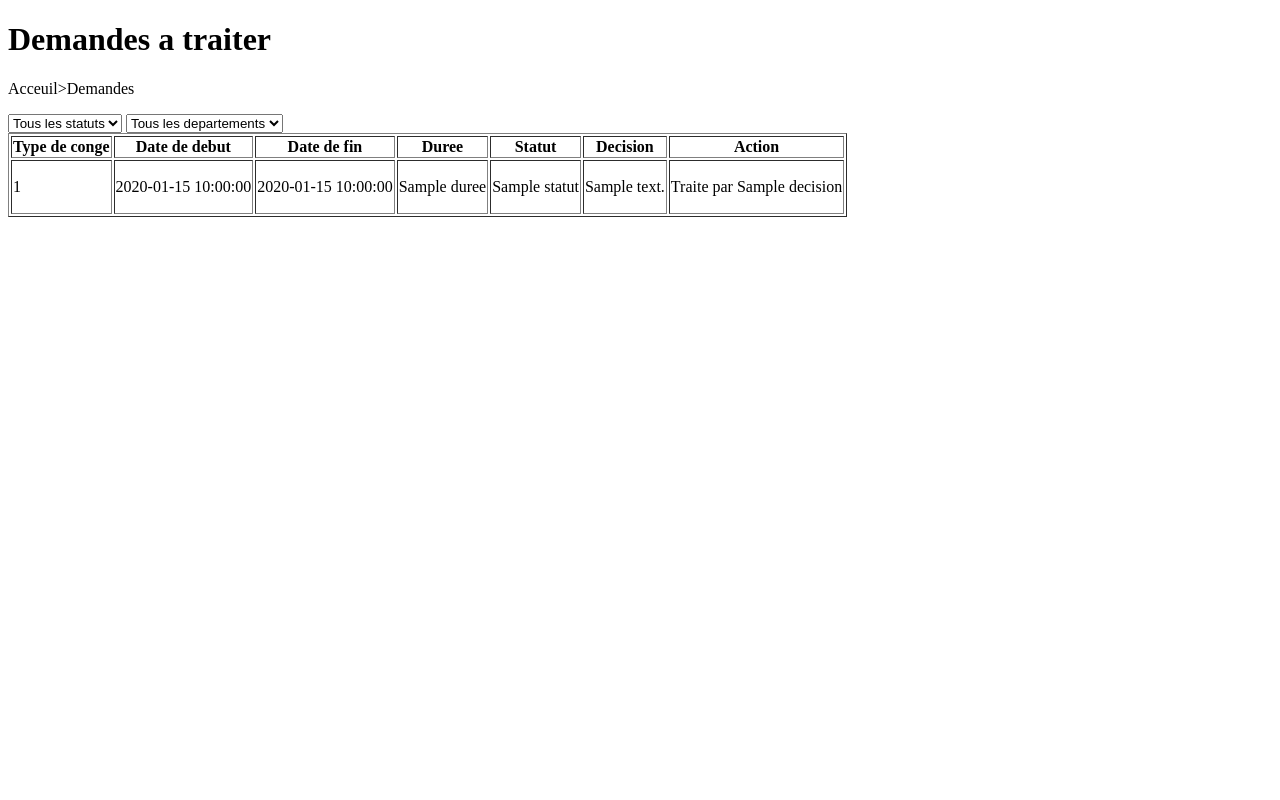
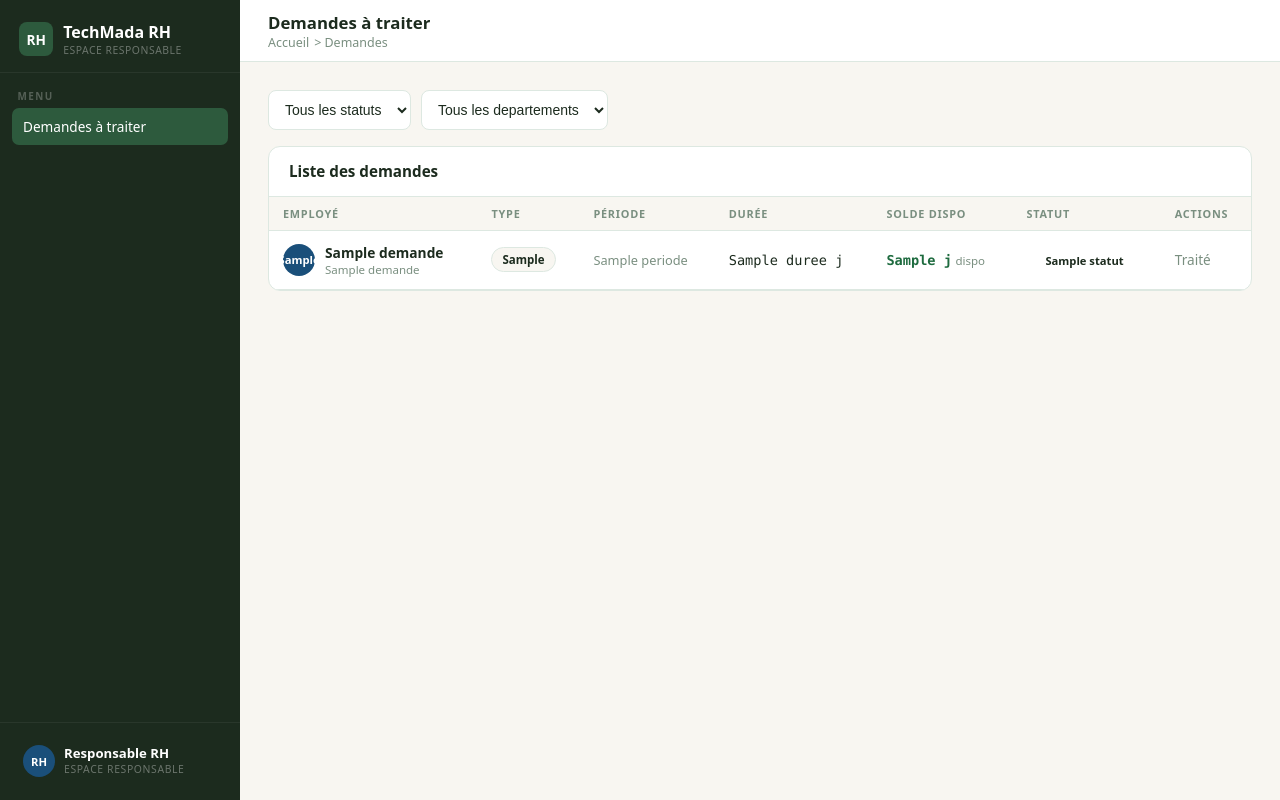
Before and after one commit to mitty-ambi/Conge, a CodeIgniter 4 app: the page made by app/Views/demande/index.php in a window 1280 px wide. Run offline with PHP 8.4 and a stand-in for CodeIgniter, Linux system fonts and the light colour scheme; the template is opened without the code that fills it: most values are stand-ins (such as "Sample title", 1, 10 or a date in 2020); some libraries are stand-ins or nearby versions.

Commit message:
commit
commit

```diff
--- a/app/Config/App.php
+++ b/app/Config/App.php
@@ -16,7 +16,7 @@ class App extends BaseConfig
      *
      * E.g., http://example.com/
      */
-    public string $baseURL = 'http://localhost:8081/';
+    public string $baseURL = 'http://localhost:8080/';
 
     /**
      * Allowed Hostnames in the Site URL other than the hostname in the baseURL.
--- a/app/Config/Database.php
+++ b/app/Config/Database.php
@@ -26,7 +26,7 @@ class Database extends Config
      */
     public array $default = [
         'DSN' => '',
-        'database' => WRITEPATH . 'Conge1.db',  // SQLite database file path
+        'database' => ROOTPATH . 'Conge.db',  // SQLite database file path
         'DBDriver' => 'SQLite3',
         'DBPrefix' => '',
         'pConnect' => false,
--- a/app/Models/SoldeModel.php
+++ b/app/Models/SoldeModel.php
@@ -4,7 +4,8 @@
     class SoldeModel extends Model{
         protected $table = 'Solde';
         protected $primaryKey = 'id_solde';
-        protected $fillable = ['valeur','id_user', 'id_type'];
+        protected $allowedFields = ['valeur', 'id_user', 'id_type'];
+        protected $useTimestamps = false;
 
         public function getSoldeByUserIdByType($id_user, $id_type)
         {
--- a/app/Views/demande/index.php
+++ b/app/Views/demande/index.php
@@ -4,216 +4,320 @@
     <meta charset="UTF-8">
     <meta name="viewport" content="width=device-width, initial-scale=1.0">
     <title>Document</title>
+    <link rel="stylesheet" href="/assets/css/responsable.css">
 </head>
 <body>
-    <h1>Demandes a traiter</h1>
-    <p>Acceuil>Demandes</p>
-    <select name="StatutDemande" id="statutdemande" onchange="getdonneesstatut()">
+    <div class="app-wrap">
+        <aside class="sidebar">
+            <div class="sidebar-brand">
+                <div class="sidebar-logo-icon">RH</div>
+                <div class="sidebar-brand-name">TechMada RH<span>Espace responsable</span></div>
+            </div>
+            <div class="sidebar-section">Menu</div>
+            <ul class="sidebar-nav">
+                <li><a href="/demande" class="active">Demandes à traiter</a></li>
+            </ul>
+            <div class="sidebar-user">
+                <div class="s-user-row">
+                    <div class="avatar av-blue">RH</div>
+                    <div>
+                        <div class="user-name">Responsable RH</div>
+                        <div class="user-role">Espace responsable</div>
+                    </div>
+                </div>
+            </div>
+        </aside>
+
+        <div class="main">
+            <div class="topbar">
+                <div>
+                    <div class="topbar-title">Demandes à traiter</div>
+                    <div class="topbar-breadcrumb"><a href="/demande">Accueil</a> &gt; Demandes</div>
+                </div>
+            </div>
+
+            <div class="content">
+                <div style="display:flex;gap:10px;flex-wrap:wrap;align-items:center">
+                    <select class="f-select" name="StatutDemande" id="statutdemande" onchange="getdonneesstatut()">
                         <option value="-1">Tous les statuts</option>
                         <?php foreach($statuts as $statut): ?>
                             <option value="<?= $statut['id_statut'] ?>"><?= $statut['libelle'] ?></option>
                         <?php endforeach; ?>
                     </select>
-    <select name="DepartementDemande" id="departementdemande" onchange="getdonneesdepartement()">
+                    <select class="f-select" name="DepartementDemande" id="departementdemande" onchange="getdonneesdepartement()">
                         <option value="-1">Tous les departements</option>
                         <?php foreach($departements as $departement): ?>
                             <option value="<?= $departement['id_departement'] ?>"><?= $departement['libelle'] ?></option>
                         <?php endforeach; ?>
                     </select>
-    <table border="1" id=tabledemandes>
+                </div>
+
+                <div class="data-card">
+                    <div class="data-card-head"><h3>Liste des demandes</h3></div>
+                    <table class="tbl" id="tabledemandes">
+                        <thead>
                             <tr>
-            <th>Type de conge</th>
-            <th>Date de debut</th>
-            <th>Date de fin</th>
-            <th>Duree</th>
+                                <th>Employé</th>
+                                <th>Type</th>
+                                <th>Période</th>
+                                <th>Durée</th>
+                                <th>Solde dispo</th>
                                 <th>Statut</th>
-            <th>Decision</th>
-            <th>Action</th>
+                                <th>Actions</th>
                             </tr>
+                        </thead>
+                        <tbody>
                             <?php foreach($demandes as $demande): ?>
+                            <?php
+                                $statutLib = $demande['statut'] ?? '';
+                                $statutClass = '';
+                                if ($statutLib === 'En attente') {
+                                    $statutClass = 's-attente';
+                                } elseif ($statutLib === 'Accepté' || $statutLib === 'Approuvé' || $statutLib === 'Approuvée') {
+                                    $statutClass = 's-approuvee';
+                                } elseif ($statutLib === 'Refusé' || $statutLib === 'Refusée') {
+                                    $statutClass = 's-refusee';
+                                }
+                                $decisionNom = is_array($demande['decision'] ?? null) ? ($demande['decision']['Nom'] ?? '') : '';
+                                $employeNom = $demande['employe_nom'] ?? '';
+                                $departementNom = $demande['departement_nom'] ?? '';
+                                $typeLibelle = $demande['type_libelle'] ?? ($demande['id_type'] ?? '');
+                                $typeClass = $demande['type_class'] ?? '';
+                                $periodeAff = $demande['periode'] ?? (($demande['date_debut'] ?? '') . ' – ' . ($demande['date_fin'] ?? ''));
+                                $soldeDispo = $demande['solde_dispo'] ?? null;
+                            ?>
                             <tr>
-            <td><?= $demande['id_type'] ?></td>
-            <td><?= $demande['date_debut'] ?></td>
-            <td><?= $demande['date_fin'] ?></td>
-            <td><?= $demande['duree'] ?></td>
-            <td><?= $demande['statut'] ?></td>
-            <td><?= $demande['decision'] ?></td>
                                 <td>
-                <?php if($demande['statut'] == 'En attente'): ?>
+                                    <div class="profile-row">
+                                        <div class="avatar av-blue" style="width:32px;height:32px;font-size:.7rem"><?= htmlspecialchars($demande['employe_initials'] ?? 'U') ?></div>
+                                        <div class="profile-info">
+                                            <div class="pname"><?= $employeNom ?></div>
+                                            <div class="pdept"><?= $departementNom ?></div>
+                                        </div>
+                                    </div>
+                                </td>
+                                <td><span class="type-badge <?= $typeClass ?>"><?= $typeLibelle ?></span></td>
+                                <td class="td-muted" style="font-size:.8rem"><?= $periodeAff ?></td>
+                                <td class="td-mono"><?= ($demande['duree'] ?? '') ?> j</td>
+                                <td>
+                                    <?php if ($soldeDispo === null || $soldeDispo === ''): ?>
+                                        <span class="td-muted">—</span>
+                                    <?php else: ?>
+                                        <span class="td-mono" style="color:var(--success);font-weight:650"><?= $soldeDispo ?> j</span>
+                                        <span class="td-muted" style="font-size:.72rem"> dispo</span>
+                                    <?php endif; ?>
+                                </td>
+                                <td><span class="statut <?= $statutClass ?>"><?= $statutLib ?></span></td>
+                                <td>
+                                    <?php if($statutLib == 'En attente'): ?>
+                                        <div class="action-btns">
+                                            <?php if($demande['duree'] < $soldeDispo) {?>
                                             <form action="/demande/accepter/<?= $demande['id_demande'] ?>" method="post" style="display:inline;">
-                        <button type="submit">Accepter</button>
+                                                <button class="btn-sm btn-approve" type="submit">Accepter</button>
                                             </form>
+                                            <?php }?>
                                             <form action="/demande/refuser/<?= $demande['id_demande'] ?>" method="post" style="display:inline;">
-                        <button type="submit">Refuser</button>
+                                                <button class="btn-sm btn-refuse" type="submit">Refuser</button>
                                             </form>
+                                        </div>
                                     <?php else: ?>
-                    <p>Traite par <?= $demande['decision']['Nom']?></p>
+                                        <p class="td-muted" style="margin:0">Traité</p>
                                     <?php endif; ?>
                                 </td>
                             </tr>
                             <?php endforeach; ?>
+                        </tbody>
+                    </table>
+                </div>
+            </div>
+        </div>
+    </div>
+
     <script>
-            function getdonneesstatut() {
-                var xhr = new XMLHttpRequest();
-                var statutId = document.getElementById('statutdemande').value;
-                if (String(statutId) === '-1') {
-                    statutId = 0;
+        function valOrEmpty(v) {
+            return (v === null || v === undefined) ? '' : String(v);
         }
 
-                xhr.open('GET', '/demande/statut/' + encodeURIComponent(statutId), true);
-                xhr.setRequestHeader('X-Requested-With', 'XMLHttpRequest');
-                xhr.onload = function() {
-                    if (xhr.status === 200) {
-                        var payload;
-                        try {
-                            payload = JSON.parse(xhr.responseText);
-                        } catch (e) {
-                            console.error('Reponse JSON invalide', e, xhr.responseText);
-                            return;
-                        }
-
-                        var demandes = (payload && Array.isArray(payload.demandes)) ? payload.demandes : [];
+        function renderDemandes(demandes) {
             var table = document.getElementById('tabledemandes');
             if (!table) return;
-
-                        while (table.rows.length > 1) {
-                            table.deleteRow(1);
-                        }
+            var tbody = (table.tBodies && table.tBodies[0]) ? table.tBodies[0] : table;
+            tbody.innerHTML = '';
 
             for (var i = 0; i < demandes.length; i++) {
                 var d = demandes[i] || {};
-                            var row = table.insertRow(-1);
+                var row = document.createElement('tr');
 
-                            var cellType = row.insertCell(0);
-                            var cellDebut = row.insertCell(1);
-                            var cellFin = row.insertCell(2);
-                            var cellDuree = row.insertCell(3);
-                            var cellStatut = row.insertCell(4);
-                            var cellDecision = row.insertCell(5);
-                            var cellAction = row.insertCell(6);
+                var cellEmploye = document.createElement('td');
+                var cellType = document.createElement('td');
+                var cellPeriode = document.createElement('td');
+                var cellDuree = document.createElement('td');
+                var cellSolde = document.createElement('td');
+                var cellStatut = document.createElement('td');
+                var cellAction = document.createElement('td');
 
-                            cellType.textContent = d.id_type ?? '';
-                            cellDebut.textContent = d.date_debut ?? '';
-                            cellFin.textContent = d.date_fin ?? '';
-                            cellDuree.textContent = d.duree ?? '';
-                            cellStatut.textContent = d.statut ?? '';
+                // Employé
+                var profileRow = document.createElement('div');
+                profileRow.className = 'profile-row';
+                var avatar = document.createElement('div');
+                avatar.className = 'avatar av-blue';
+                avatar.style.width = '32px';
+                avatar.style.height = '32px';
+                avatar.style.fontSize = '.7rem';
+                avatar.textContent = valOrEmpty(d.employe_initials || 'U');
+                var profileInfo = document.createElement('div');
+                profileInfo.className = 'profile-info';
+                var pname = document.createElement('div');
+                pname.className = 'pname';
+                pname.textContent = valOrEmpty(d.employe_nom);
+                var pdept = document.createElement('div');
+                pdept.className = 'pdept';
+                pdept.textContent = valOrEmpty(d.departement_nom);
+                profileInfo.appendChild(pname);
+                profileInfo.appendChild(pdept);
+                profileRow.appendChild(avatar);
+                profileRow.appendChild(profileInfo);
+                cellEmploye.appendChild(profileRow);
 
+                // Type
+                var typeSpan = document.createElement('span');
+                typeSpan.className = 'type-badge ' + valOrEmpty(d.type_class);
+                typeSpan.textContent = valOrEmpty(d.type_libelle || d.id_type);
+                cellType.appendChild(typeSpan);
+
+                // Période
+                cellPeriode.className = 'td-muted';
+                cellPeriode.style.fontSize = '.8rem';
+                cellPeriode.textContent = valOrEmpty(d.periode || (valOrEmpty(d.date_debut) + ' – ' + valOrEmpty(d.date_fin)));
+
+                // Durée
+                cellDuree.className = 'td-mono';
+                cellDuree.textContent = valOrEmpty(d.duree) ? (valOrEmpty(d.duree) + ' j') : '';
+
+                // Solde dispo
+                if (d.solde_dispo === null || d.solde_dispo === undefined || d.solde_dispo === '') {
+                    var soldeMuted = document.createElement('span');
+                    soldeMuted.className = 'td-muted';
+                    soldeMuted.textContent = '—';
+                    cellSolde.appendChild(soldeMuted);
+                } else {
+                    var soldeVal = document.createElement('span');
+                    soldeVal.className = 'td-mono';
+                    soldeVal.style.color = 'var(--success)';
+                    soldeVal.style.fontWeight = '650';
+                    soldeVal.textContent = valOrEmpty(d.solde_dispo) + ' j';
+                    var soldeTxt = document.createElement('span');
+                    soldeTxt.className = 'td-muted';
+                    soldeTxt.style.fontSize = '.72rem';
+                    soldeTxt.textContent = ' dispo';
+                    cellSolde.appendChild(soldeVal);
+                    cellSolde.appendChild(soldeTxt);
+                }
+
+                // Statut
+                var statutText = valOrEmpty(d.statut);
+                var statutSpan = document.createElement('span');
+                var statutClass = '';
+                if (statutText === 'En attente') {
+                    statutClass = 's-attente';
+                } else if (statutText === 'Accepté' || statutText === 'Approuvé' || statutText === 'Approuvée') {
+                    statutClass = 's-approuvee';
+                } else if (statutText === 'Refusé' || statutText === 'Refusée') {
+                    statutClass = 's-refusee';
+                }
+                statutSpan.className = 'statut ' + statutClass;
+                statutSpan.textContent = statutText;
+                cellStatut.appendChild(statutSpan);
+
+                // Actions
                 var decisionNom = (d.decision && d.decision.Nom) ? d.decision.Nom : '';
-                            cellDecision.textContent = decisionNom;
+                if (statutText === 'En attente') {
+                    var actionWrap = document.createElement('div');
+                    actionWrap.className = 'action-btns';
 
-                            if ((d.statut ?? '') === 'En attente') {
                     var formAcc = document.createElement('form');
-                                formAcc.action = '/demande/accepter/' + encodeURIComponent(d.id_demande ?? '');
+                    formAcc.action = '/demande/accepter/' + encodeURIComponent(valOrEmpty(d.id_demande));
                     formAcc.method = 'post';
                     formAcc.style.display = 'inline';
 
                     var btnAcc = document.createElement('button');
                     btnAcc.type = 'submit';
                     btnAcc.textContent = 'Accepter';
+                    btnAcc.className = 'btn-sm btn-approve';
                     formAcc.appendChild(btnAcc);
 
                     var formRef = document.createElement('form');
-                                formRef.action = '/demande/refuser/' + encodeURIComponent(d.id_demande ?? '');
+                    formRef.action = '/demande/refuser/' + encodeURIComponent(valOrEmpty(d.id_demande));
                     formRef.method = 'post';
                     formRef.style.display = 'inline';
 
                     var btnRef = document.createElement('button');
                     btnRef.type = 'submit';
                     btnRef.textContent = 'Refuser';
+                    btnRef.className = 'btn-sm btn-refuse';
                     formRef.appendChild(btnRef);
 
-                                cellAction.appendChild(formAcc);
-                                cellAction.appendChild(formRef);
+                    actionWrap.appendChild(formAcc);
+                    actionWrap.appendChild(formRef);
+                    cellAction.appendChild(actionWrap);
                 } else {
                     var p = document.createElement('p');
-                                p.textContent = decisionNom ? ('Traite par ' + decisionNom) : 'Traite';
+                    p.textContent = decisionNom ? ('Traité par ' + decisionNom) : 'Traité';
+                    p.className = 'td-muted';
+                    p.style.margin = '0';
                     cellAction.appendChild(p);
                 }
+
+                row.appendChild(cellEmploye);
+                row.appendChild(cellType);
+                row.appendChild(cellPeriode);
+                row.appendChild(cellDuree);
+                row.appendChild(cellSolde);
+                row.appendChild(cellStatut);
+                row.appendChild(cellAction);
+                tbody.appendChild(row);
             }
         }
-                };
-                xhr.send();
-            }
-            function getdonneesdepartement() {
+
+        function requestAndRender(url) {
             var xhr = new XMLHttpRequest();
-                var departementId = document.getElementbyId("departementdemande").value;
-                if (String(statutId) === '-1') {
-                    statutId = 0;
-                }
-
-                xhr.open('GET', '/demande/departement/' + encodeURIComponent(statutId), true);
+            xhr.open('GET', url, true);
             xhr.setRequestHeader('X-Requested-With', 'XMLHttpRequest');
             xhr.onload = function() {
-                    if (xhr.status === 200) {
+                if (xhr.status !== 200) {
+                    console.error('Erreur AJAX', xhr.status, xhr.responseText);
+                    return;
+                }
                 var payload;
                 try {
                     payload = JSON.parse(xhr.responseText);
                 } catch (e) {
-                            console.error('Reponse JSON invalide', e, xhr.responseText);
+                    console.error('Réponse JSON invalide', e, xhr.responseText);
                     return;
                 }
-
                 var demandes = (payload && Array.isArray(payload.demandes)) ? payload.demandes : [];
-                        var table = document.getElementById('tabledemandes');
-                        if (!table) return;
-
-                        while (table.rows.length > 1) {
-                            table.deleteRow(1);
+                renderDemandes(demandes);
+            };
+            xhr.onerror = function() {
+                console.error('Erreur réseau AJAX');
+            };
+            xhr.send();
         }
 
-                        for (var i = 0; i < demandes.length; i++) {
-                            var d = demandes[i] || {};
-                            var row = table.insertRow(-1);
+        function getdonneesstatut() {
+            var statutId = document.getElementById('statutdemande').value;
+            if (String(statutId) === '-1') {
+                statutId = 0;
+            }
+            requestAndRender('/demande/statut/' + encodeURIComponent(statutId));
+        }
 
-                            var cellType = row.insertCell(0);
-                            var cellDebut = row.insertCell(1);
-                            var cellFin = row.insertCell(2);
-                            var cellDuree = row.insertCell(3);
-                            var cellStatut = row.insertCell(4);
-                            var cellDecision = row.insertCell(5);
-                            var cellAction = row.insertCell(6);
-
-                            cellType.textContent = d.id_type ?? '';
-                            cellDebut.textContent = d.date_debut ?? '';
-                            cellFin.textContent = d.date_fin ?? '';
-                            cellDuree.textContent = d.duree ?? '';
-                            cellStatut.textContent = d.statut ?? '';
-
-                            var decisionNom = (d.decision && d.decision.Nom) ? d.decision.Nom : '';
-                            cellDecision.textContent = decisionNom;
-
-                            if ((d.statut ?? '') === 'En attente') {
-                                var formAcc = document.createElement('form');
-                                formAcc.action = '/demande/accepter/' + encodeURIComponent(d.id_demande ?? '');
-                                formAcc.method = 'post';
-                                formAcc.style.display = 'inline';
-
-                                var btnAcc = document.createElement('button');
-                                btnAcc.type = 'submit';
-                                btnAcc.textContent = 'Accepter';
-                                formAcc.appendChild(btnAcc);
-
-                                var formRef = document.createElement('form');
-                                formRef.action = '/demande/refuser/' + encodeURIComponent(d.id_demande ?? '');
-                                formRef.method = 'post';
-                                formRef.style.display = 'inline';
-
-                                var btnRef = document.createElement('button');
-                                btnRef.type = 'submit';
-                                btnRef.textContent = 'Refuser';
-                                formRef.appendChild(btnRef);
-
-                                cellAction.appendChild(formAcc);
-                                cellAction.appendChild(formRef);
-                            } else {
-                                var p = document.createElement('p');
-                                p.textContent = decisionNom ? ('Traite par ' + decisionNom) : 'Traite';
-                                cellAction.appendChild(p);
+        function getdonneesdepartement() {
+            var departementId = document.getElementById('departementdemande').value;
+            if (String(departementId) === '-1') {
+                departementId = 0;
             }
-                        }
-                    }
-                };
-                xhr.send();
+            requestAndRender('/demande/departement/' + encodeURIComponent(departementId));
         }
     </script>
 </body>
--- a/composer.json
+++ b/composer.json
@@ -13,6 +13,7 @@
         "php": "^8.2",
         "ext-intl": "*",
         "ext-mbstring": "*",
+        "ext-sqlite3": "*",
         "laminas/laminas-escaper": "^2.18",
         "psr/log": "^3.0"
     },
```
Also changed, not shown: CONGE.sql (+17 -0 lines), app/Controllers/DemandeController.php (+125 -21 lines), app/Models/DemandeModel.php (+31 -12 lines), app/Models/DemandeStatutModel.php (+4 -4 lines), app/Models/Departement.php (added, +20 -0 lines), app/Models/Statut.php (+10 -4 lines), app/Models/Type.php (added, +12 -0 lines), Conge.db, public/assets/css/responsable.css (added), 1 other file. Lines whose indentation alone changed are shown as unchanged.
